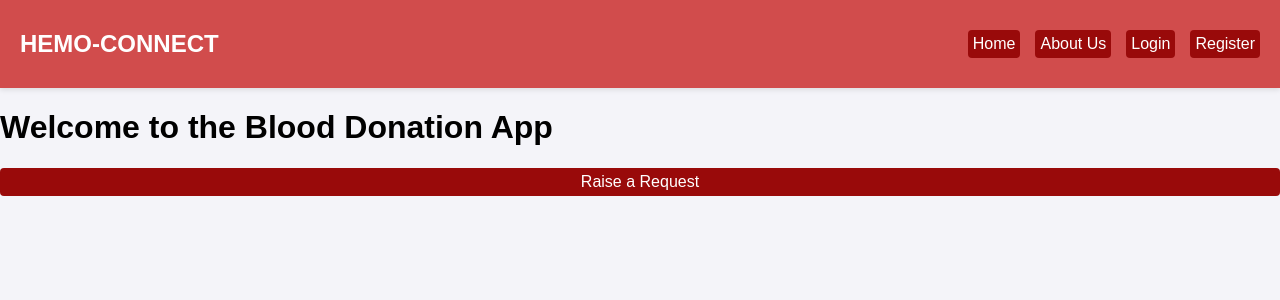
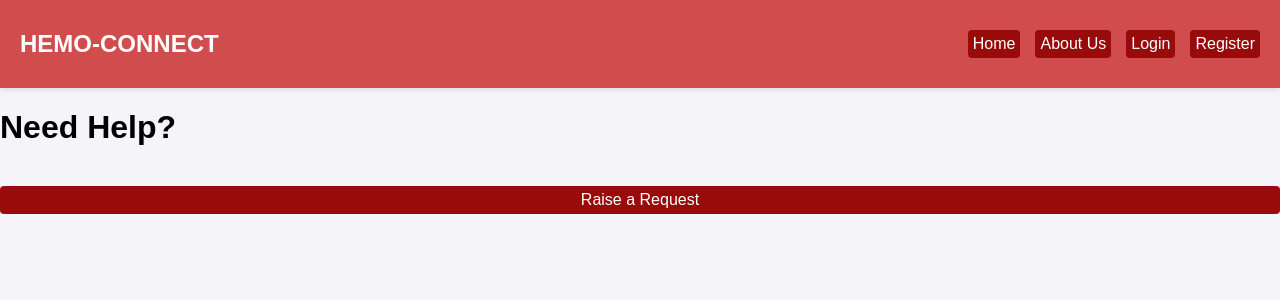
Before and after one commit to codevtadiii/Serverless-auth-MERN, a React (Create React App) app in the folder my-app/: page / in a window 1280 px wide. Shown: the top 300 px of the page. Built offline with nearby package versions, Linux system fonts and the light colour scheme.

Commit message:
Update home.js

```diff
--- a/my-app/src/pages/home.js
+++ b/my-app/src/pages/home.js
@@ -5,11 +5,14 @@ function Home() {
   const navigate = useNavigate();
 
   return (
-    <div className="flex flex-col items-center justify-center h-screen">
-      <h1 className="text-3xl font-bold mb-4">Welcome to the Blood Donation App</h1>
+    <div>
+      <h1>Need Help? </h1>
+      <br>
+      </br>
+
       <button
         onClick={() => navigate("/request-form")}
-        className="px-6 py-3 bg-blue-500 text-white font-bold rounded-md shadow-md hover:bg-blue-700"
+        className="button"
       >
         Raise a Request
       </button>
```
